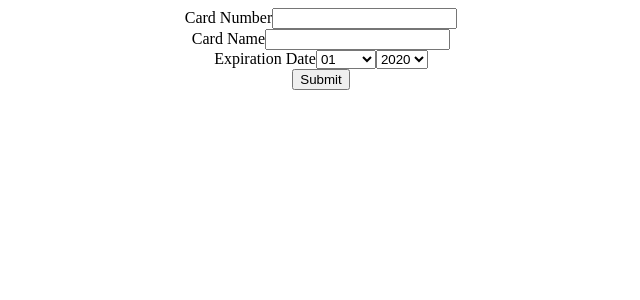
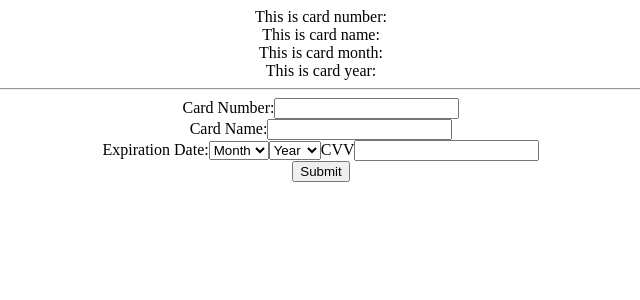
Before and after one commit to Roman-Codes/statflo-tech-test, a React (Create React App) app: page / in a window 1280 px wide. Shown: the top 300 px of the page, without its empty margins (319-959 px from the left). Built offline with nearby package versions, Linux system fonts and the light colour scheme.

Commit message:
redux added, reducers and action added

```diff
--- a/package.json
+++ b/package.json
@@ -5,7 +5,9 @@
   "dependencies": {
     "react": "^16.9.0",
     "react-dom": "^16.9.0",
-    "react-scripts": "3.2.0"
+    "react-redux": "^7.1.3",
+    "react-scripts": "3.2.0",
+    "redux": "^4.0.5"
   },
   "scripts": {
     "start": "react-scripts start",
--- a/src/App.js
+++ /dev/null
@@ -1,14 +0,0 @@
-import React from 'react';
-import './App.css';
-import Form from './components/from/form';
-
-
-function App() {
-  return (
-    <div className="App">
-      <Form/>
-    </div>
-  );
-}
-
-export default App;
--- /dev/null
+++ b/src/actions/index.js
@@ -0,0 +1,8 @@
+
+export const updateCard = (name, value) => {
+
+    return{
+        type: `UPDATE_${name.toUpperCase()}`,
+        payload: value
+    };
+}
--- /dev/null
+++ b/src/components/App.js
@@ -0,0 +1,17 @@
+import React from 'react';
+import '../styles/App.css';
+import Form from './Form';
+import Card from './Card';
+
+
+const App = () =>{
+  return (
+    <div className="App">
+      <Card />
+      <hr/>
+      <Form />
+    </div>
+  );
+}
+
+export default App;
--- /dev/null
+++ b/src/components/Card.js
@@ -0,0 +1,24 @@
+import React from 'react';
+import { connect } from 'react-redux';
+
+const Card = (props) =>{
+    return(
+        <div className="card">
+            This is card number:{props.cardReducer.number}
+            <br/>
+            This is card name:{props.cardReducer.name}
+            <br/>
+            This is card month:{props.cardReducer.month}
+            <br/>
+            This is card year:{props.cardReducer.year}
+            <br/>
+
+        </div>
+    )
+}
+
+const mapSstateToProps = (state) =>{
+    return ({cardReducer:state.cardReducer})
+}
+
+export default connect(mapSstateToProps)(Card);
--- a/src/components/from/form.js
+++ b/src/components/Form.js
@@ -1,6 +1,8 @@
 import React, { useState } from 'react';
+import { connect } from 'react-redux';
+import { updateCard } from '../actions';
 
-function Form() {
+const Form = (props) => {
     const selectMonths = [];
     const selectYears = [];
     const [cCard, setCard] = useState('');
@@ -18,12 +20,17 @@ function Form() {
     for (let i = 2020; i <= 2035; i++){
         selectYears.push(i)
     }
+    //Letter Char remover
+    function  charStrip(value){
+        const v = value.replace(/\D+/g, '');
+        return v;
+    }
 
     // CC formatter
     function ccFormat(value) {
-        const v = value.replace(/\s+/g, '').replace(/[^0-9]/gi, '')
+        const v = value.replace(/\s+/g, '');
         const matches = v.match(/\d{4,16}/g);
-        const match = matches && matches[0] || '';
+        const match = (matches && matches[0]) || '';
         const parts = [];
         for (let i = 0, len = match.length; i < len; i += 4) {
             parts.push(match.substring(i, i + 4))
@@ -54,16 +61,40 @@ function Form() {
             bEven = !bEven;
         }
 
-        return (nCheck % 10) == 0;
+        return (nCheck % 10) === 0;
+    }
+
+    // Year formatter
+    function yearFormat(value){
+        return value.slice(-2);
     }
 
     // Event Handlers
     function handleCreditChange(event){
-        setCard(ccFormat(event.target.value));
+        const stripped = charStrip(event.target.value);
+
+        setCard(ccFormat(stripped));
+        props.updateCard('number',ccFormat(stripped));
     }
 
     function handleNameChange(event){
         setCardName(event.target.value);
+        props.updateCard('name', event.target.value);
+    }
+
+    function handleMonthChange(event){
+
+        props.updateCard('month', event.target.value);
+    }
+
+    function handleYearChange(event){
+        // setCardName(event.target.value);
+        props.updateCard('year', event.target.value);
+    }
+
+    function handleCvvChange(event){
+        // setCardName(event.target.value);
+        props.updateCard('cvv', event.target.value);
     }
 
     function handleSubmit(event){
@@ -78,29 +109,30 @@ function Form() {
     return(
         <form onSubmit={handleSubmit}>
             <label>
-                Card Number
+                Card Number:
                 <input value={cCard} onChange={handleCreditChange} type="text" name="number" />
             </label>
 
             <br/>
             <label>
-                Card Name
+                Card Name:
                 <input value={cardName} onChange={handleNameChange} type="text" name="name" />
             </label>
             <br/>
 
             <label>
-                Expiration Date
-                <select name="month" id="month">
-                    <option disabled value="Month">Month</option>
+                Expiration Date:
+                <select onChange={handleMonthChange} name="month" id="month">
+                    <option disabled selected value="Month">Month</option>
                     {selectMonths.map(month => {
                         return(
                             <option value={month}>{month}</option>
                         )
                     })}
                 </select>
-                <select name="year" id="year">
-                    <option disabled>Year</option>
+
+                <select onChange={handleYearChange} name="year" id="year">
+                    <option selected disabled>Year</option>
                     {selectYears.map(year => {
                         return(
                             <option value={year}>{year}</option>
@@ -108,10 +140,29 @@ function Form() {
                     })}
                 </select>
             </label>
+
+            <label>
+                    CVV
+                    <input onChange={handleCvvChange} type="text" id="cvv"/>
+            </label>
             <br/>
+
             <input type="submit" value="Submit" />
         </form>
     );
 }
 
-export default Form;
+const mapStateToProps = (state) => {
+    console.log(state);
+    return{
+        cardReducer: state,
+
+    }
+}
+
+export default connect(
+    mapStateToProps,
+    {
+        updateCard,
+
+    })(Form);
--- a/src/index.js
+++ b/src/index.js
@@ -1,9 +1,18 @@
 import React from 'react';
 import ReactDOM from 'react-dom';
-import App from './App';
+import { Provider } from 'react-redux';
+import { createStore } from 'redux';
 import * as serviceWorker from './serviceWorker';
 
-ReactDOM.render(<App />, document.getElementById('root'));
+import App from './components/App';
+import reducers from './reducers';
+
+ReactDOM.render(
+    <Provider store={createStore(reducers)}>
+        <App />
+    </Provider>,
+    document.getElementById('root')
+);
 
 // If you want your app to work offline and load faster, you can change
 // unregister() to register() below. Note this comes with some pitfalls.
--- /dev/null
+++ b/src/reducers/index.js
@@ -0,0 +1,52 @@
+import { combineReducers } from 'redux';
+
+const initialCardState = {
+    name: '',
+    number: '',
+    month: '',
+    year: '',
+    cvv: '',
+    type: ''
+}
+
+const cardReducer = (state = initialCardState, action) => {
+    switch (action.type){
+        case 'UPDATE_NUMBER':{
+            return Object.assign({}, state, {
+                number: action.payload
+            })
+        }
+        case 'UPDATE_NAME':{
+            return Object.assign({}, state, {
+                name: action.payload
+            })
+        }
+        case 'UPDATE_MONTH':{
+            return Object.assign({}, state, {
+                month: action.payload
+            })
+        }
+        case 'UPDATE_YEAR':{
+            return Object.assign({}, state, {
+                year: action.payload
+            })
+        }
+        case 'UPDATE_CVV':{
+            return Object.assign({}, state, {
+                cvv: action.payload
+            })
+        }
+        case 'UPDATE_TYPE':{
+            return Object.assign({}, state, {
+                type: action.payload
+            })
+        }
+
+        default:
+        return state
+    }
+}
+
+export default combineReducers({
+    cardReducer: cardReducer
+})
```
Also changed, not shown: src/logo.svg (deleted), src/styles/App.css (renamed from src/App.css), 1 other file (tests, documents, lock files or other folders).
